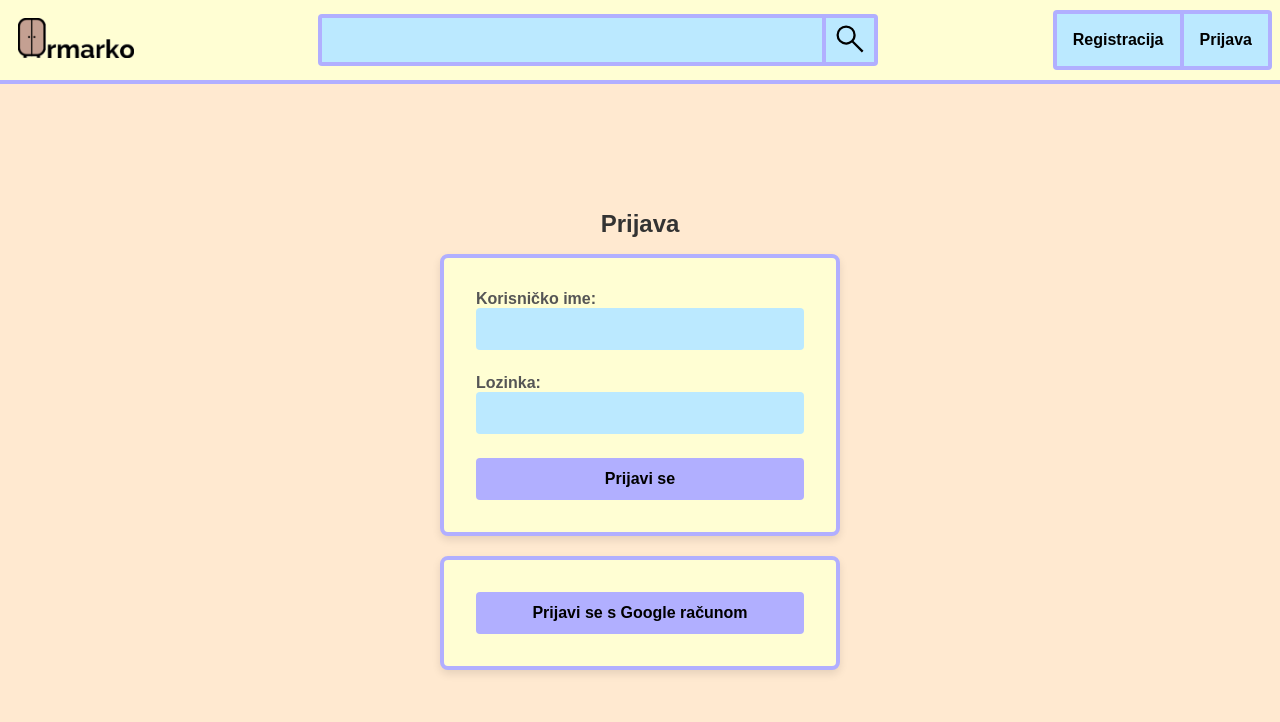
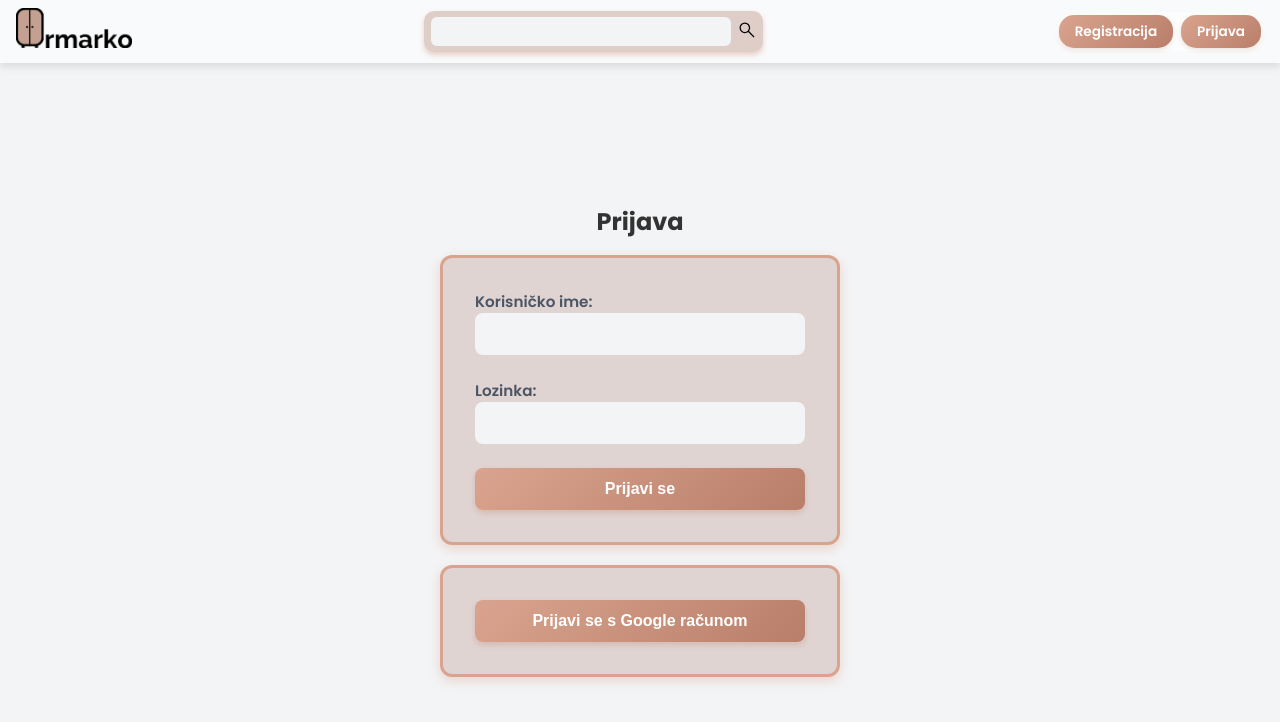
Before and after one commit to vujnovicmarko/Ormarko, a React (Vite) app in the folder IzvorniKod/Frontend/: page /login in a window 1280 px wide. Shown: the top 722 px of the page. Built offline with nearby package versions, Linux system fonts and the light colour scheme.

Commit message:
sređen css

```diff
--- a/IzvorniKod/Frontend/src/App.css
+++ b/IzvorniKod/Frontend/src/App.css
@@ -1,134 +1,189 @@
+@import url('https://fonts.googleapis.com/css2?family=Poppins:wght@400;500;600;700&display=swap');
+
+
 * {
     box-sizing: border-box;
+    margin: 0;
+    padding: 0;
 }
 
 html {
-    background: #FFE9D0;
+    background: #F3F4F6;
+    font-family: 'Poppins', sans-serif;
 }
 
 body {
     margin: 0;
+    color: #333;
 }
 
+
 ::-webkit-scrollbar {
-    width: 10px;
-    height: 10px;
+    width: 8px;
 }
 
 ::-webkit-scrollbar-track {
-    background: #FFE9D0;
+    background: #F3F4F6;
 }
 
 ::-webkit-scrollbar-thumb {
-    background: #B1AFFF;
+    background: #C0C5CE;
+    border-radius: 10px;
 }
 
 ::-webkit-scrollbar-thumb:hover {
-    background: #B1AFFF;
+    background: #A0A5AF;
 }
 
+
 .header {
-    background: #FFFED3;
-    display: flex;
-    justify-content: space-between;
-    align-items: center;
-    padding: 0.5rem;
     position: fixed;
     top: 0;
     left: 0;
     width: 100%;
-    border-bottom: solid 4px #B1AFFF;
+    background: #FFFFFF;
+    display: flex;
+    justify-content: space-between;
+    align-items: center;
+    padding: 0.5rem 1rem;
+    box-shadow: 0 4px 8px rgba(0, 0, 0, 0.1);
     z-index: 1000;
+    transition: background 0.3s;
+}
+
+.header:hover {
+    background: #F9FAFB;
 }
 
 .logo {
     height: 40px;
-    margin: 10px;
 }
 
+
 .headerbtn {
-    height: 52px;
+    padding: 0.4rem 1rem;
+    background: linear-gradient(135deg, #d9a48f, #b97e69);
+    color: #FFFFFF;
+    font-family: 'Poppins', sans-serif;
+    font-weight: 600;
+    font-size: 0.85rem;
     border: none;
-    background: #BBE9FF;
-    color: black;
-    padding: 1rem;
-    font-weight: 700;
-    font-size: 1rem;
+    border-radius: 15px;
     cursor: pointer;
+    transition: background 0.3s, box-shadow 0.3s, transform 0.2s;
+    box-shadow: 0 2px 5px rgba(185, 126, 105, 0.2);
+}
+
+.headerbtn:hover {
+    background: linear-gradient(135deg, #b97e69, #a06754);
+    box-shadow: 0 3px 8px rgba(185, 126, 105, 0.3);
+    transform: translateY(-2px);
+}
+
+.headerbtn:active {
+    transform: translateY(0);
+    box-shadow: 0 2px 5px rgba(185, 126, 105, 0.2);
 }
 
 .headerbtndiv {
     display: flex;
-    background: #B1AFFF;
-    border-radius: 4px;
-    gap: 4px;
-    padding: 4px;
+    gap: 8px;
+    padding: 3px;
+    background: rgba(255, 255, 255, 0.6);
+    border-radius: 20px;
+    align-items: center;
 }
+
 
 .searchbar {
     display: flex;
-    background: #B1AFFF;
-    border-radius: 4px;
-    gap: 4px;
-    padding: 4px;
-    height: 52px;
+    align-items: center;
+    gap: 6px;
+    background: rgba(198, 162, 150, 0.5);
+    padding: 0.4rem;
+    border-radius: 10px;
+    box-shadow: 0 3px 5px rgba(217, 164, 143, 0.5);
 }
 
 .searchinput {
-    background: #BBE9FF;
+    width: 300px;
+    padding: 0.4rem;
+    font-size: 0.9rem;
+    background: #F3F4F6;
     border: none;
-    width: 500px;
-    font-size: 1.5rem;
+    border-radius: 6px;
+    color: #333;
+}
+
+.searchinput:focus {
+    outline: 2px solid #4F46E5;
 }
 
 .searchbtn {
-    background: #BBE9FF;
+    background: none;
     border: none;
+    cursor: pointer;
 }
 
-.searchbtn>img {
-    width: 36px;
-    height: 36px;
+.searchbtn > img {
+    width: 20px;
+    height: 20px;
+    transition: transform 0.2s;
 }
+
+.searchbtn:hover > img {
+    transform: scale(1.1);
+}
+
 
 .itemdisplay {
     display: grid;
     grid-template-columns: repeat(auto-fill, minmax(200px, 1fr));
-    gap: 2rem;
-    padding: 2rem;
+    gap: 1.5rem;
+    padding: 3rem;
     margin-top: 80px;
 }
 
 .item {
-    background: #FFFED3;
-    border: solid 4px #B1AFFF;
-    border-radius: 20px;
-    padding: 1rem;
     display: flex;
     flex-direction: column;
-    justify-content: space-evenly;
     align-items: center;
-    gap: 0.5rem;
-    aspect-ratio: 1 / 1.25;
+    padding: 1rem;
+    background: #FFFFFF;
+    border: 1px solid #E5E7EB;
+    border-radius: 12px;
+    box-shadow: 0 6px 12px rgba(0, 0, 0, 0.05);
+    transition: box-shadow 0.3s, transform 0.2s;
+}
+
+.item:hover {
+    box-shadow: 0 8px 16px rgba(0, 0, 0, 0.1);
+    transform: translateY(-4px);
 }
 
 .itemimg {
     width: 100%;
-    margin-bottom: 0.5rem;
-    background: #BBE9FF;
-    border: solid #B1AFFF 4px;
-    border-radius: 4px;
+    height: auto;
+    background: #F3F4F6;
+    border: 1px solid #E5E7EB;
+    border-radius: 8px;
+    margin-bottom: 1rem;
+}
+
+
+.maintext, .subtext {
+    font-weight: 500;
+    color: #4B5563;
+    text-align: center;
+    margin: 0.3rem 0;
 }
 
 .maintext {
-    font-size: 1.3rem;
+    font-size: 1.2rem;
     font-weight: 600;
-    line-height: 1.3rem;
-    margin: 0;
 }
 
 .subtext {
-    font-weight: 600;
-    line-height: 1.3rem;
-    margin: 0;
+    font-size: 1rem;
+    color: #6B7280;
 }
--- a/IzvorniKod/Frontend/src/Login/Login.css
+++ b/IzvorniKod/Frontend/src/Login/Login.css
@@ -1,5 +1,7 @@
+@import url('https://fonts.googleapis.com/css2?family=Poppins:wght@400;500;600;700&display=swap');
+
 .form-container {
-    font-family: Arial, sans-serif;
+    font-family: 'Poppins', sans-serif;
     display: flex;
     flex-direction: column;
     justify-content: center;
@@ -17,22 +19,23 @@ h2 {
 }
 
 .login-form {
-    background: #FFFED3;
+    background: rgba(205, 182, 175, 0.5);
     padding: 2rem;
-    border-radius: 8px;
-    box-shadow: 0 4px 8px rgba(0, 0, 0, 0.1);
+    border-radius: 12px;
+    box-shadow: 0 4px 12px rgba(217, 164, 143, 0.4);
     max-width: 400px;
     width: 100%;
-    border: solid 4px #B1AFFF;
-    font-family: inherit;
+    border: solid 3px #d9a48f;
+    font-family: 'Poppins', sans-serif;
     font-size: 1rem;
 }
 
 .login-form label {
     display: block;
     margin-bottom: 0.5rem;
-    color: #555;
-    font-weight: bold;
+    color: #4B5563;
+    font-weight: 600;
+    font-size: 0.95rem;
 }
 
 .login-form input[type="text"],
@@ -41,35 +44,42 @@ h2 {
     padding: 0.75rem;
     margin-bottom: 1rem;
     border: none;
-    background: #BBE9FF;
-    border-radius: 4px;
+    background: #F3F4F6;
+    border-radius: 8px;
     font-size: 1rem;
     outline: none;
+    transition: box-shadow 0.3s, border 0.3s;
 }
 
 .login-form input[type="text"]:focus,
 .login-form input[type="password"]:focus {
-    border: 2px solid #B1AFFF;
+    border: 2px solid #b97e69;
+    box-shadow: 0 0 5px rgba(185, 126, 105, 0.5);
 }
 
 .login-form button[type="submit"] {
     width: 100%;
     padding: 0.75rem;
-    background-color: #B1AFFF;
-    color: black;
+    background: linear-gradient(135deg, #d9a48f, #b97e69);
+    color: #FFFFFF;
     border: none;
-    border-radius: 4px;
+    border-radius: 8px;
     font-size: 1rem;
     font-weight: 700;
     cursor: pointer;
-    transition: background-color 0.3s;
-    font-family: inherit;
-
+    transition: background 0.3s, box-shadow 0.3s, transform 0.2s;
+    box-shadow: 0 3px 6px rgba(185, 126, 105, 0.3);
 }
 
-.login-form button[type="submit"]:hover,
-.googleBtn:hover {
-    background-color: #BBE9FF;
+.login-form button[type="submit"]:hover {
+    background: linear-gradient(135deg, #b97e69, #a06754);
+    box-shadow: 0 4px 10px rgba(185, 126, 105, 0.4);
+    transform: translateY(-2px);
+}
+
+.login-form button[type="submit"]:active {
+    transform: translateY(0);
+    box-shadow: 0 2px 5px rgba(185, 126, 105, 0.3);
 }
 
 .google-login-container {
@@ -80,25 +90,28 @@ h2 {
     max-width: 400px;
     width: 100%;
     padding: 2rem;
-    background: #FFFED3;
-    border: solid 4px #B1AFFF;
-    border-radius: 8px;
-    box-shadow: 0 4px 8px rgba(0, 0, 0, 0.1);
+    background: rgba(205, 182, 175, 0.5);
+    border: solid 3px #d9a48f;
+    border-radius: 12px;
+    box-shadow: 0 4px 12px rgba(217, 164, 143, 0.4);
 }
+
 .googleBtn {
     width: 100%;
     padding: 0.75rem;
-    background-color: #B1AFFF;
-    color: black;
+    background: linear-gradient(135deg, #d9a48f, #b97e69);
+    color: #FFFFFF;
     border: none;
-    border-radius: 4px;
+    border-radius: 8px;
     font-size: 1rem;
     font-weight: 700;
     cursor: pointer;
-    transition: background-color 0.3s;
-    font-family: inherit;
+    transition: background 0.3s, box-shadow 0.3s, transform 0.2s;
+    box-shadow: 0 3px 6px rgba(185, 126, 105, 0.3);
 }
 
 .googleBtn:hover {
-    background-color: #BBE9FF;
+    background: linear-gradient(135deg, #b97e69, #a06754);
+    box-shadow: 0 4px 10px rgba(185, 126, 105, 0.4);
+    transform: translateY(-2px);
 }
--- a/IzvorniKod/Frontend/src/Register/Register.css
+++ b/IzvorniKod/Frontend/src/Register/Register.css
@@ -1,15 +1,15 @@
+@import url('https://fonts.googleapis.com/css2?family=Poppins:wght@400;500;600;700&display=swap');
+
 .form-container {
-    font-family: Arial, sans-serif;
+    font-family: 'Poppins', sans-serif;
     display: flex;
     flex-direction: column;
     justify-content: center;
     align-items: center;
     min-height: calc(100vh - 80px);
-    /* Adjust for header height */
     padding: 20px;
     margin-top: 80px;
 }
-
 
 h2 {
     color: #333;
@@ -19,20 +19,21 @@ h2 {
 }
 
 .registration-form {
-    background: #FFFED3;
+    background: rgba(205, 182, 175, 0.5);
     padding: 2rem;
-    border-radius: 8px;
-    box-shadow: 0 4px 8px rgba(0, 0, 0, 0.1);
+    border-radius: 12px;
+    box-shadow: 0 4px 12px rgba(217, 164, 143, 0.4);
     max-width: 400px;
     width: 100%;
-    border: solid 4px #B1AFFF;
+    border: solid 3px #d9a48f;
 }
 
 .registration-form label {
     display: block;
     margin-bottom: 0.5rem;
-    color: #555;
-    font-weight: bold;
+    color: #4B5563;
+    font-weight: 600;
+    font-size: 0.95rem;
 }
 
 .registration-form input[type="text"],
@@ -42,31 +43,41 @@ h2 {
     padding: 0.75rem;
     margin-bottom: 1rem;
     border: none;
-    background: #BBE9FF;
-    border-radius: 4px;
+    background: #F3F4F6;
+    border-radius: 8px;
     font-size: 1rem;
     outline: none;
+    transition: box-shadow 0.3s, border 0.3s;
 }
 
 .registration-form input[type="text"]:focus,
 .registration-form input[type="password"]:focus,
 .registration-form input[type="email"]:focus {
-    border: 2px solid #B1AFFF;
+    border: 2px solid #b97e69;
+    box-shadow: 0 0 5px rgba(185, 126, 105, 0.5);
 }
 
 .registration-form button[type="submit"] {
     width: 100%;
     padding: 0.75rem;
-    background-color: #B1AFFF;
-    color: black;
+    background: linear-gradient(135deg, #d9a48f, #b97e69);
+    color: #FFFFFF;
     border: none;
-    border-radius: 4px;
+    border-radius: 8px;
     font-size: 1rem;
     font-weight: 700;
     cursor: pointer;
-    transition: background-color 0.3s;
+    transition: background 0.3s, box-shadow 0.3s, transform 0.2s;
+    box-shadow: 0 3px 6px rgba(185, 126, 105, 0.3);
 }
 
 .registration-form button[type="submit"]:hover {
-    background-color: #BBE9FF;
+    background: linear-gradient(135deg, #b97e69, #a06754);
+    box-shadow: 0 4px 10px rgba(185, 126, 105, 0.4);
+    transform: translateY(-2px);
 }
+
+.registration-form button[type="submit"]:active {
+    transform: translateY(0);
+    box-shadow: 0 2px 5px rgba(185, 126, 105, 0.3);
+}
```
